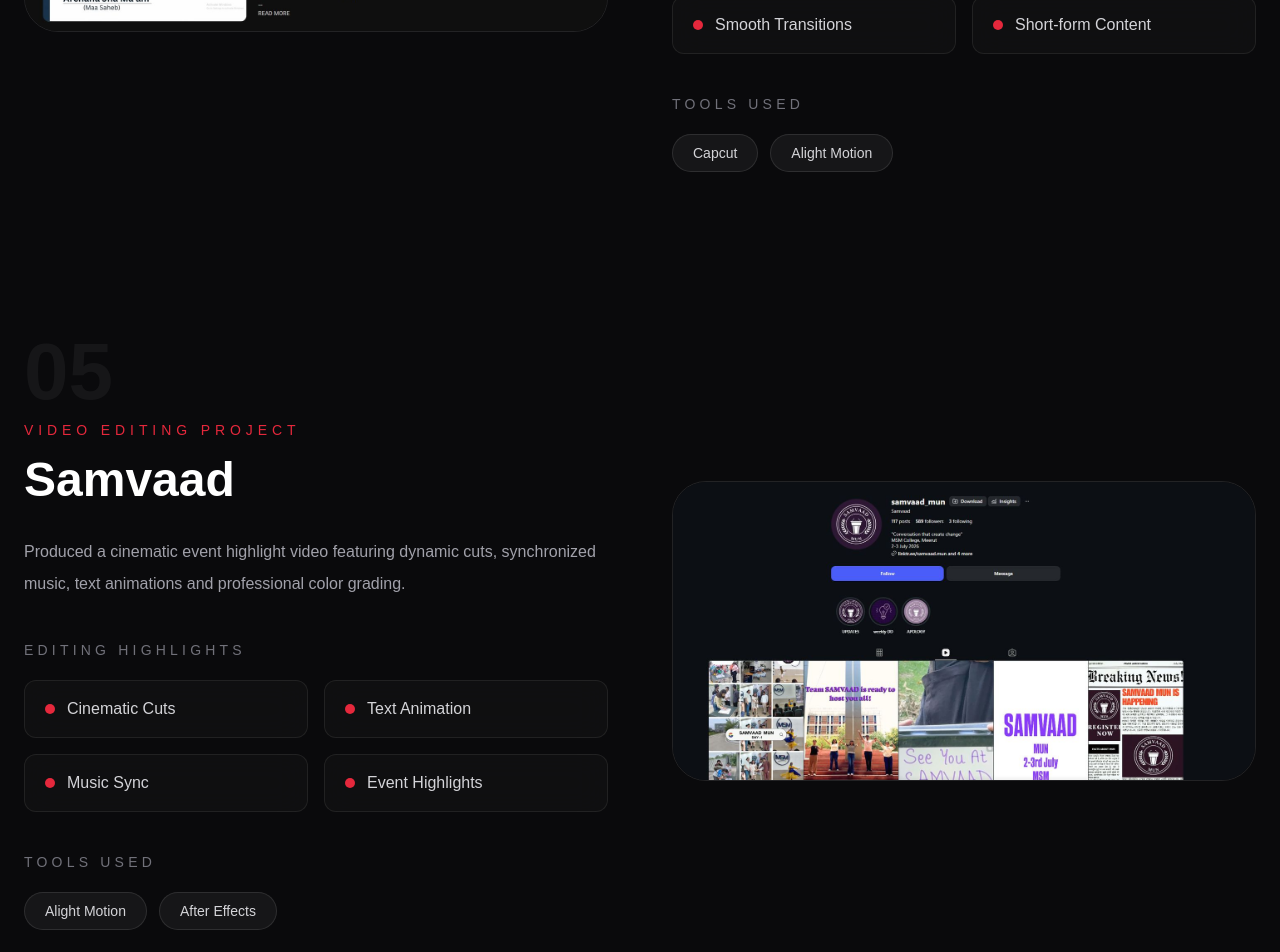
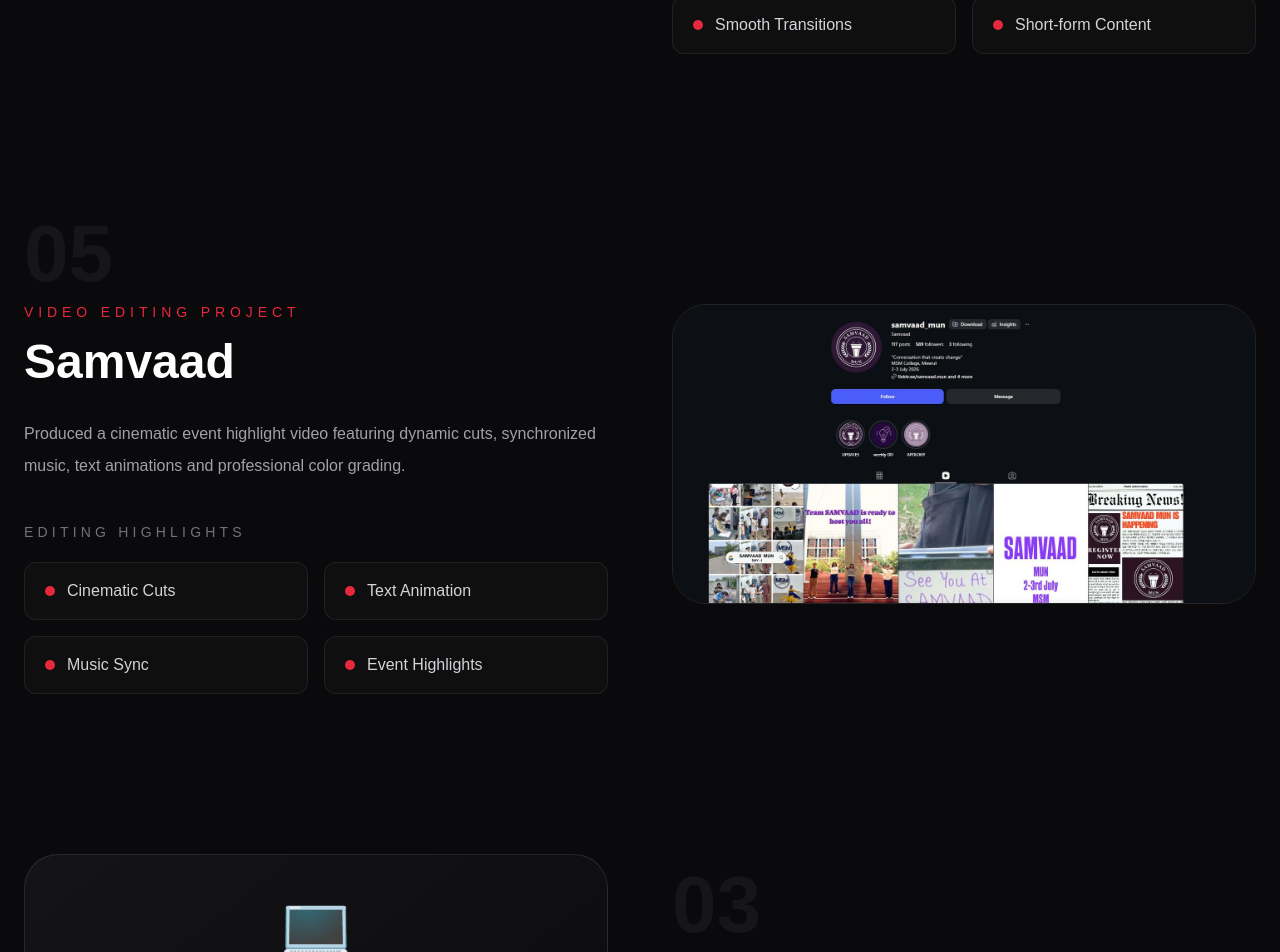
Before and after one commit to abhi-ai07/.portfolio, a React (Vite) app: page /projects in a window 1280 px wide. Shown: the part 3040-3992 px from the top of the page. Built offline with nearby package versions, Linux system fonts and the light colour scheme; a web font is replaced by a local one.

Commit message:
updated_portfolio

```diff
--- a/src/pages/Projects.jsx
+++ b/src/pages/Projects.jsx
@@ -539,23 +539,6 @@
         ))}
       </div>
     </div>
-
-    <div className="mt-10">
-      <h4 className="mb-5 text-sm uppercase tracking-[0.3em] text-zinc-500">
-        Tools Used
-      </h4>
-
-      <div className="flex flex-wrap gap-3">
-        {projects[3].tech.map((item) => (
-          <span
-            key={item}
-            className="rounded-full border border-white/10 bg-white/5 px-5 py-2 text-sm text-zinc-300"
-          >
-            {item}
-          </span>
-        ))}
-      </div>
-    </div>
   </div>
 </motion.div>
 
@@ -593,23 +576,6 @@
             <div className="h-2.5 w-2.5 rounded-full bg-[#E5283C]" />
             <span className="text-zinc-300">{item}</span>
           </div>
-        ))}
-      </div>
-    </div>
-
-    <div className="mt-10">
-      <h4 className="mb-5 text-sm uppercase tracking-[0.3em] text-zinc-500">
-        Tools Used
-      </h4>
-
-      <div className="flex flex-wrap gap-3">
-        {projects[4].tech.map((item) => (
-          <span
-            key={item}
-            className="rounded-full border border-white/10 bg-white/5 px-5 py-2 text-sm text-zinc-300"
-          >
-            {item}
-          </span>
         ))}
       </div>
     </div>
```
